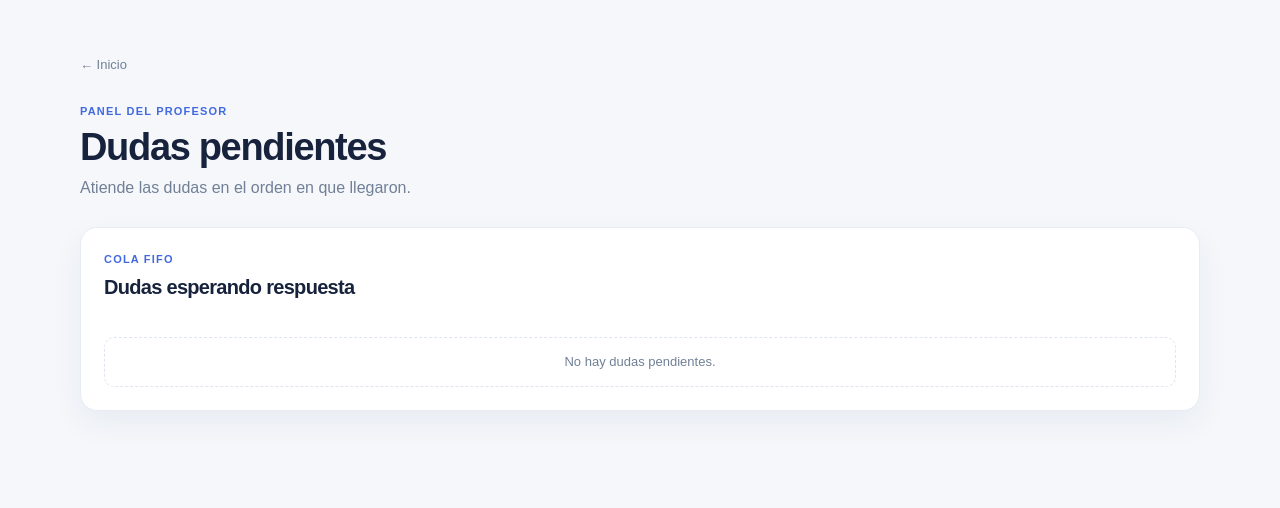
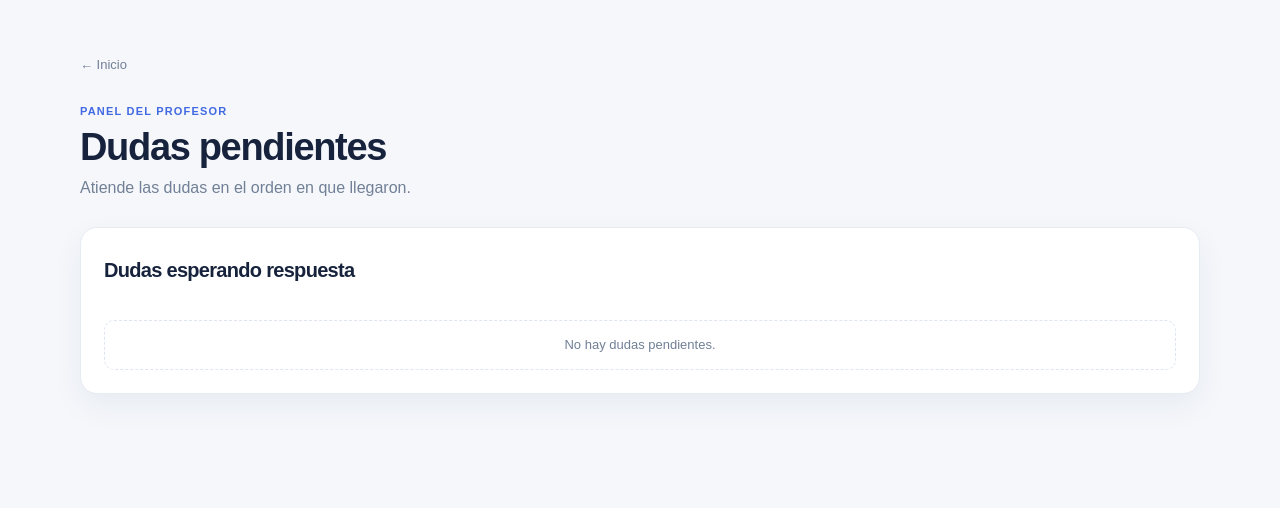
Before and after one commit to Benjamincalderonhumareda/TRABAJO-AEDII, a Django app: template templates/academico/profesor.html in a window 1280 px wide. Shown: the part 72-580 px from the top of the page. Run offline with Django 5.2, Linux system fonts and the light colour scheme; the template is opened without the code that fills it, so the values that code supplies are empty.

Commit message:
Remove eyebrow labels from profesor.html

```diff
--- a/templates/academico/profesor.html
+++ b/templates/academico/profesor.html
@@ -27,15 +27,15 @@
     </section>
     <div class="section-cards">
       <a class="section-card" href="{% url 'profesor_alumnos' %}">
-        <span class="eyebrow">LISTA SIMPLE</span><h2>Gestionar alumnos</h2>
+        <span class="eyebrow"></span><h2>Gestionar alumnos</h2>
         <p>Registrar, buscar y eliminar alumnos.</p><span class="card-arrow">Abrir apartado →</span>
       </a>
       <a class="section-card" href="{% url 'profesor_temas' %}">
-        <span class="eyebrow">LISTA DOBLE</span><h2>Gestionar temas</h2>
+        <span class="eyebrow"></span><h2>Gestionar temas</h2>
         <p>Agregar temas y eliminar cualquier elemento.</p><span class="card-arrow">Abrir apartado →</span>
       </a>
       <a class="section-card" href="{% url 'profesor_dudas' %}">
-        <span class="eyebrow">COLA</span><h2>Resolver dudas</h2>
+        <span class="eyebrow"></span><h2>Resolver dudas</h2>
         <p>Atender las preguntas pendientes de los alumnos.</p><span class="card-arrow">Abrir apartado →</span>
       </a>
     </div>
@@ -51,7 +51,7 @@
         </form>
       </section>
       <section class="panel">
-        <div class="eyebrow">LISTA SIMPLE</div><h2>Buscar alumno</h2>
+        <div class="eyebrow"></div><h2>Buscar alumno</h2>
         <form method="get" class="inline-form">
           <label class="sr-only" for="buscar-dni">DNI del alumno</label>
           <input id="buscar-dni" name="dni" value="{{ dni_busqueda }}" placeholder="DNI de 8 dígitos" inputmode="numeric" maxlength="8" required>
@@ -86,7 +86,7 @@
   {% elif seccion == "temas" %}
     <div class="content-grid">
       <section class="panel">
-        <div class="panel-heading"><div><div class="eyebrow">LISTA DOBLE</div><h2>Agregar tema</h2></div></div>
+        <div class="panel-heading"><div><div class="eyebrow"></div><h2>Agregar tema</h2></div></div>
         <form method="post" class="form-stack">
           {% csrf_token %}<input type="hidden" name="accion" value="registrar_tema">
           {{ form_tema.as_p }}
@@ -114,7 +114,7 @@
 
   {% else %}
     <section class="panel">
-      <div class="panel-heading"><div><div class="eyebrow">COLA FIFO</div><h2>Dudas esperando respuesta</h2></div></div>
+      <div class="panel-heading"><div><div class="eyebrow"></div><h2>Dudas esperando respuesta</h2></div></div>
       {% if dudas %}
         <ol class="item-list">{% for duda in dudas %}<li>{{ duda.texto }}</li>{% endfor %}</ol>
         <form method="post">
```
